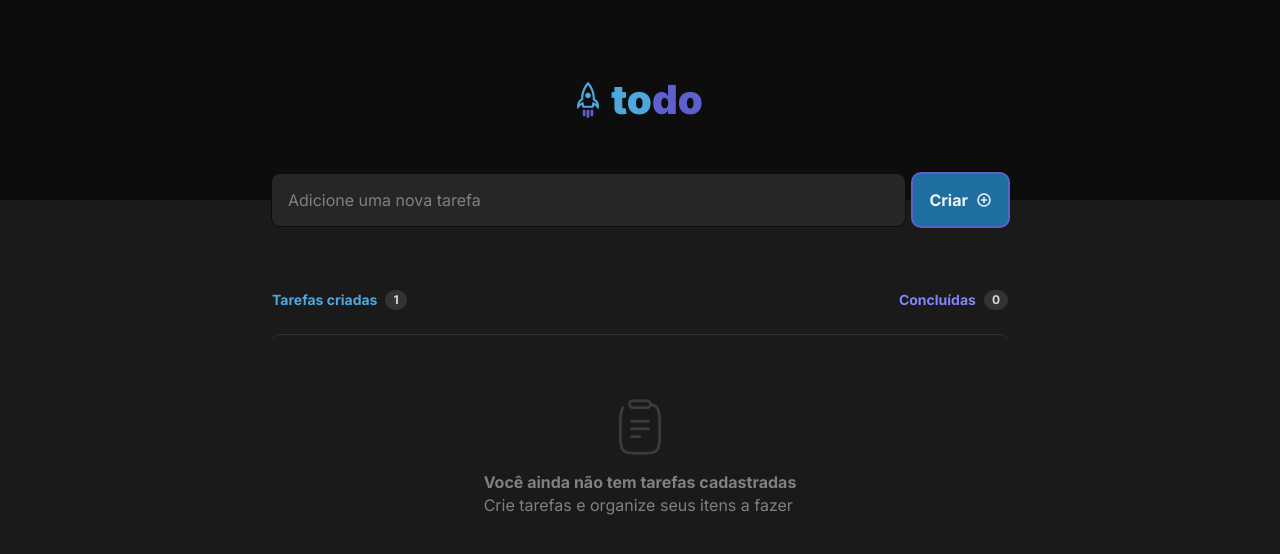
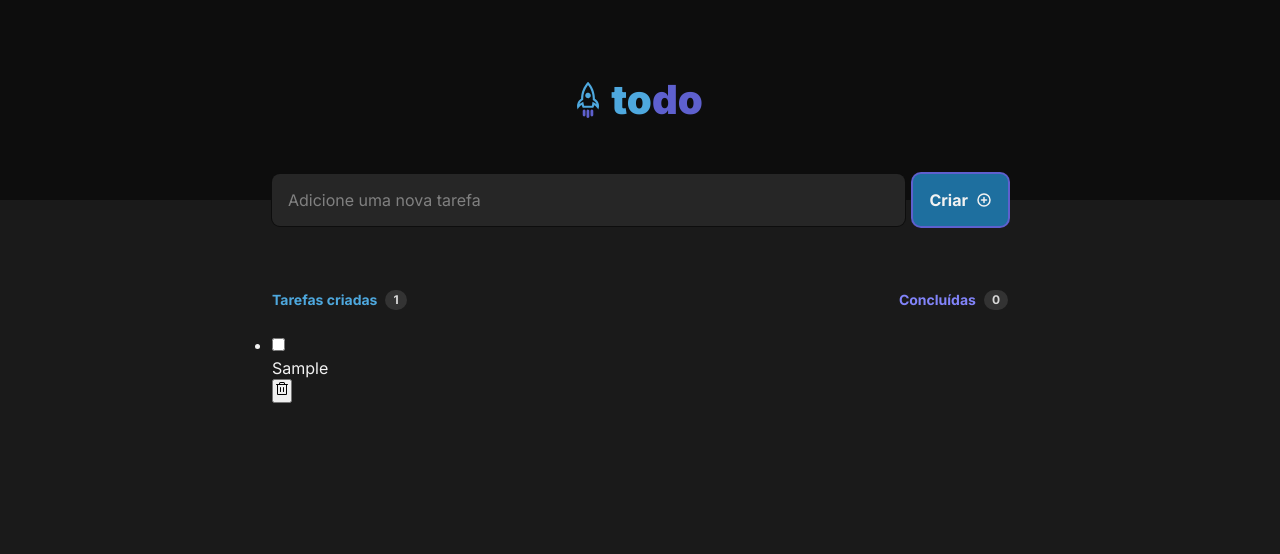
Before and after one commit to lucaslinyker/todoList, a React (Vite) app: page / in a window 1280 px wide. Both pictures are taken after typing "Sample" into the empty fields and a click on the button "Criar". Shown: the top 554 px of the page. Built offline with nearby package versions, Linux system fonts and the light colour scheme.

Commit message:
:sparkles: feat: Criar listagem de tasks

```diff
--- a/src/components/Tasks.jsx
+++ b/src/components/Tasks.jsx
@@ -1,3 +1,6 @@
+/* eslint-disable */
+import { Trash } from '@phosphor-icons/react'
+
 import Clipboard from '/clipboard.svg'
 
 import styles from './Tasks.module.css'
@@ -17,13 +20,37 @@ export function Tasks({ tasks }) {
           </span>
         </div>
       </div>
+
+      <ul>
+        {tasks.map(task => (
+          <li key={task.id} id={task.id}>
+            <form>
+              {task.completed === true ? (
+                <input type="checkbox" defaultChecked />
+              ) : (
+                <input type="checkbox" />
+              )}
+
+              <p>{task.text}</p>
+
+              <button type="button">
+                <Trash />
+              </button>
+            </form>
+          </li>
+        ))}
+      </ul>
+
+      {tasks.length === 0 && (
         <div className={styles.empty}>
           <img src={Clipboard} height={56} alt='Clipboard' />
           <p className={styles.p}>
-          <strong>Você ainda não tem tarefas cadastradas</strong><br />
+            <strong>Você ainda não tem tarefas cadastradas</strong>
+            <br />
             Crie tarefas e organize seus itens a fazer
           </p>
         </div>
+      )}
     </section>
   )
 }
```
Lines whose indentation alone changed are shown as unchanged.
